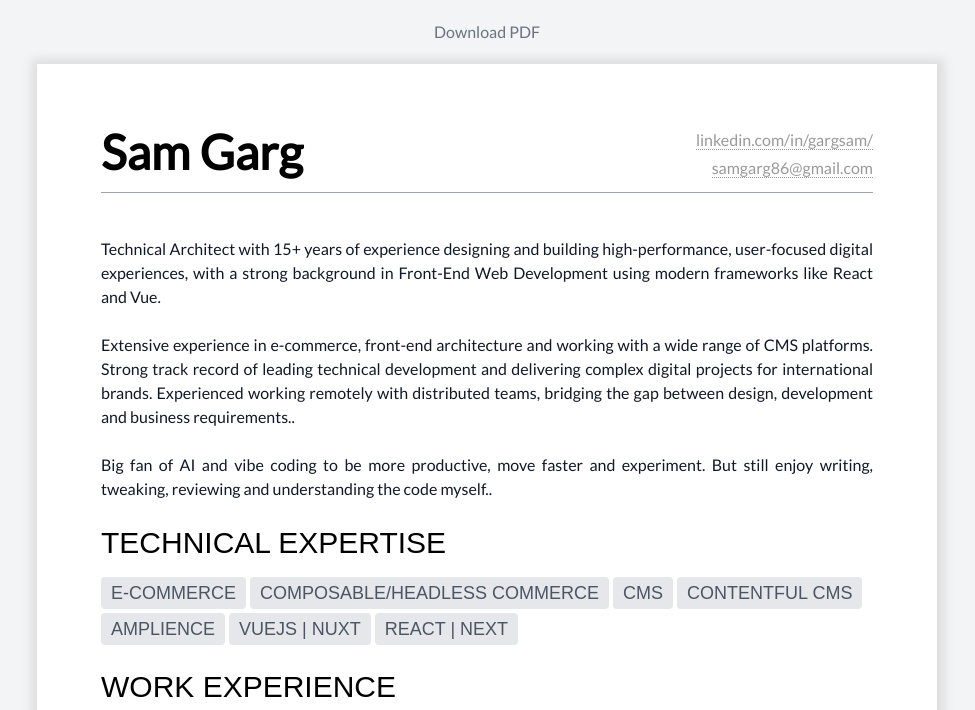
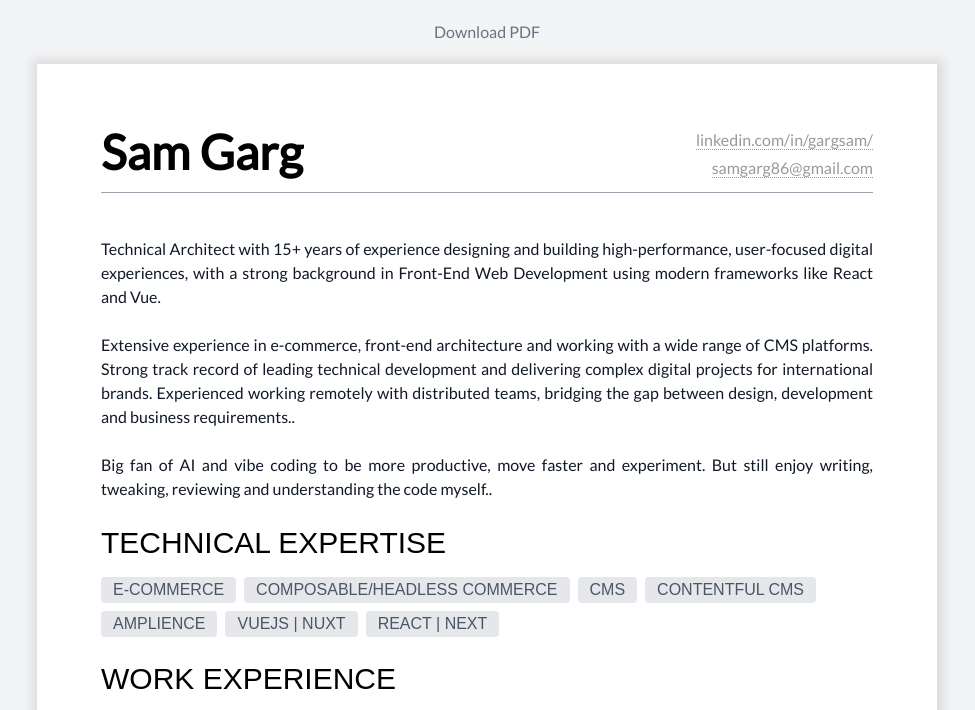
Before and after one commit to samgarg86/samgarg86.github.io, a website: page resume/index.html in a window 1280 px wide. Shown: the top 710 px of the page, without its empty margins (153-1128 px from the left). Drawn offline with nearby package versions, Linux system fonts and the light colour scheme; a web font is replaced by a local one.

Commit message:
Skill tags updates

```diff
--- a/resume/index.html
+++ b/resume/index.html
@@ -48,6 +48,10 @@
             color: #000;
         }
 
+        .skill-tag {
+            @apply font-din uppercase bg-gray-200 text-gray-600 px-3 py-0.5 rounded;
+        }
+
         @media print {
             #resume {
                 box-shadow: none;
@@ -57,6 +61,11 @@
                 font-size: 16px;
             }
             .no-print { display: none !important; }
+            .skill-tag {
+                background: transparent !important;
+                border: 1px solid #9ca3af;
+                color: #4b5563 !important;
+            }
         }
     </style>
 </head>
@@ -96,14 +105,14 @@
     <!-- Skills -->
     <section class="mt-6 w-full">
         <h2 class="font-din uppercase text-3xl mt-5 mb-4">Technical Expertise</h2>
-        <div class="flex flex-wrap gap-1">
-            <span class="font-din uppercase bg-gray-200 text-gray-600 px-2.5 py-0.5 rounded text-lg">E-Commerce</span>
-            <span class="font-din uppercase bg-gray-200 text-gray-600 px-2.5 py-0.5 rounded text-lg">Composable/Headless Commerce</span>
-            <span class="font-din uppercase bg-gray-200 text-gray-600 px-2.5 py-0.5 rounded text-lg">CMS</span>
-            <span class="font-din uppercase bg-gray-200 text-gray-600 px-2.5 py-0.5 rounded text-lg">Contentful CMS</span>
-            <span class="font-din uppercase bg-gray-200 text-gray-600 px-2.5 py-0.5 rounded text-lg">Amplience</span>
-            <span class="font-din uppercase bg-gray-200 text-gray-600 px-2.5 py-0.5 rounded text-lg">VueJS | Nuxt</span>
-            <span class="font-din uppercase bg-gray-200 text-gray-600 px-2.5 py-0.5 rounded text-lg">React | Next</span>
+        <div class="flex flex-wrap gap-2">
+            <span class="skill-tag">E-Commerce</span>
+            <span class="skill-tag">Composable/Headless Commerce</span>
+            <span class="skill-tag">CMS</span>
+            <span class="skill-tag">Contentful CMS</span>
+            <span class="skill-tag">Amplience</span>
+            <span class="skill-tag">VueJS | Nuxt</span>
+            <span class="skill-tag">React | Next</span>
         </div>
     </section>
 
```
